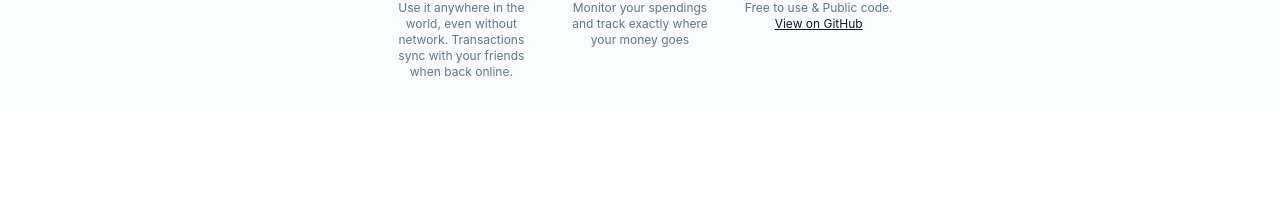
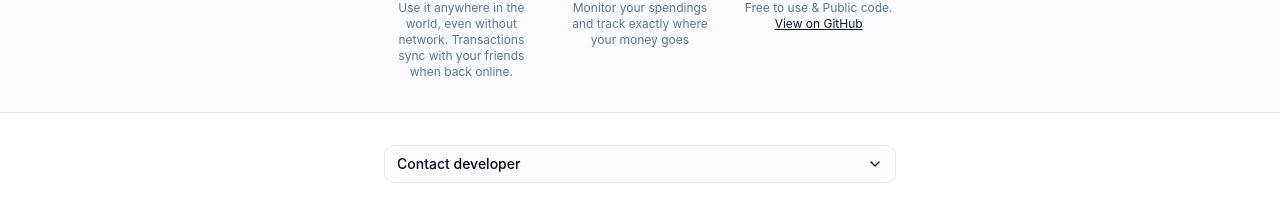
Before and after one commit to gwafflar/Globe-Expenses, a React (Vite) app: page /welcome in a window 1280 px wide. Shown: the part 1579-1791 px from the top of the page. Before the commit the page ends 1691 px from the top, so only its background shows below. Built offline with nearby package versions, Linux system fonts and the light colour scheme; no server answers.

Commit message:
✨ feat: Contact developer card at the bottom of Welcome
Co-Authored-By: Claude Opus 5.5 <noreply@anthropic.com>

```diff
--- a/src/auth/components/ContactDeveloperCard.tsx
+++ b/src/auth/components/ContactDeveloperCard.tsx
@@ -1,5 +1,6 @@
 // ContactDeveloperCard.tsx — collapsible "Contact developer" card shown at the
-// bottom of the Profile page: author name, Discord, GitHub repo, "made by" line.
+// bottom of the Profile and Welcome pages: author name, Discord, GitHub repo,
+// "made by" line. Works signed out (no store or Firestore access).
 //
 // Static content only, no Firestore. It used to live inside the feedback form,
 // which was removed (Specification decision #104).
--- a/src/auth/pages/WelcomePage.tsx
+++ b/src/auth/pages/WelcomePage.tsx
@@ -17,6 +17,7 @@ import { GoogleLogo } from '@/auth/components/GoogleLogo'
 import { GooglePwaHint, markPwaGoogleAttempted, isPwaGoogleAttempted, clearPwaGoogleAttempted } from '@/auth/components/GooglePwaHint'
 import { WifiOff, Users, Wallet, Plane, BarChart3, Github, ChevronDown, ChevronUp, Smartphone } from 'lucide-react'
 import { useT } from '@/i18n'
+import { ContactDeveloperCard } from '@/auth/components/ContactDeveloperCard'
 
 // Returns true when the app is running as an installed PWA (standalone window).
 function isInstalledPWA(): boolean {
@@ -323,6 +324,13 @@ export function WelcomePage() {
           ))}
         </div>
       </div>
+
+      {/* Contact developer — collapsible card, same component as on Profile */}
+      <div className="border-t px-6 py-8">
+        <div className="mx-auto max-w-lg">
+          <ContactDeveloperCard />
+        </div>
+      </div>
     </div>
   )
 }
```
Also changed, not shown: 1 other file (tests, documents, lock files or other folders).
